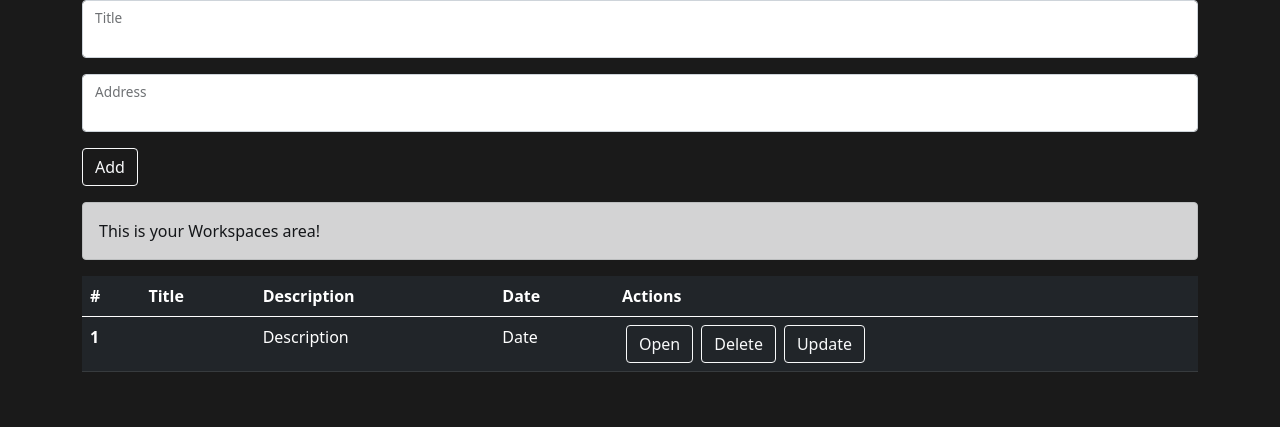
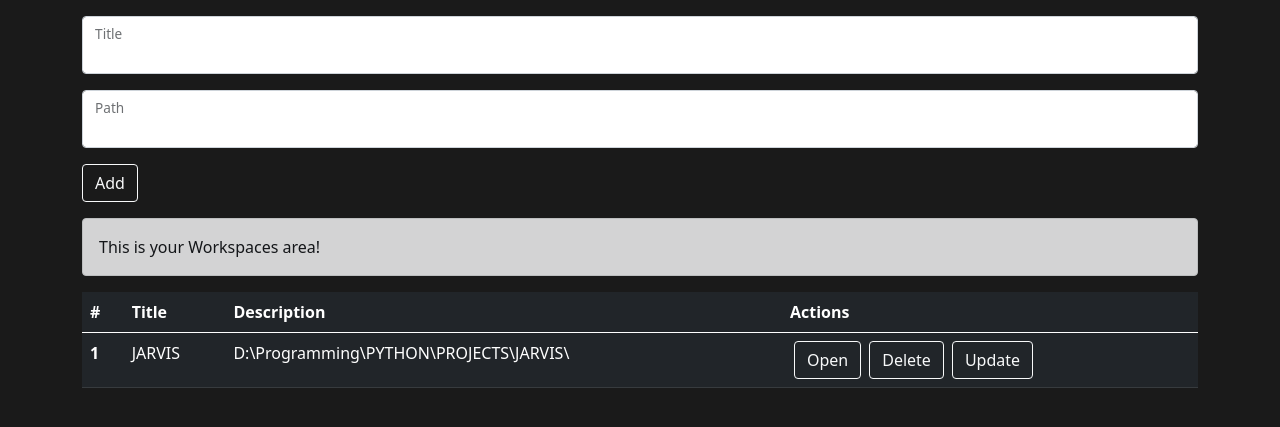
Before and after one commit to YashTitanium7/DASHBOARD_USING_FLASK, a Flask app: page /Workspaces/ in a window 1280 px wide. Shown: the part 56-483 px from the top of the page. Run offline with Flask 2, Linux system fonts and the light colour scheme; data comes from the database, SQL or seed files in the repository; both versions use the stored data as it was after the commit; parts of the project's set-up code (start-up, migrations or seed data) failed here and were passed over.

Commit message:
almost completed workspaces

```diff
--- a/app.py
+++ b/app.py
@@ -1,3 +1,4 @@
+from sys import path
 from flask import Flask, render_template
 from flask_sqlalchemy import SQLAlchemy
 from flask import request, redirect
@@ -20,6 +21,7 @@ class Todo(db.Model):
 
 class Workspace(db.Model):
   sno = db.Column(db.Integer, primary_key=True)
+  title = db.Column(db.String(500), nullable=False)
   path = db.Column(db.String(500), nullable=False)
 
 # ==========Your Dashboard==========
@@ -31,13 +33,26 @@ def dashboard():
 @app.route('/Workspaces/', methods=['GET', 'POST'])
 def workspaces():
   if request.method == 'POST':
-    file = request.form['filePath']
-    print(file)
-    workspace = Workspace(path=file)
+    fielTitle = request.form['fileTitle']
+    filePath = request.form['filePath']
+    workspace = Workspace(title=fielTitle, path=filePath)
     db.session.add(workspace)
     db.session.commit()
   allWorkspaces = Workspace.query.all()
   return render_template('workspaces.html', list=allWorkspaces)
+
+@app.route('/Workspaces/delete/<int:sno>')
+def deleteWorkspace(sno):
+  workspace = Workspace.query.filter_by(sno=sno).first()
+  db.session.delete(workspace)
+  db.session.commit()
+  return redirect("/Workspaces")
+
+@app.route('/Workspaces/open/<int:sno>')
+def openWorkspace(sno):
+  workspace = Workspace.query.filter_by(sno=sno).first()
+  startfile(workspace.path)
+  return redirect("/Workspaces")
 
 # ==========Your Projects==========
 @app.route('/Projects')
@@ -56,18 +71,12 @@ def tasks():
   allTodos = Todo.query.all()
   return render_template('tasks.html', allTodos=allTodos)
 
-@app.route('/tasks/show')
-def show():
-  allTodos = Todo.query.all()
-  print(allTodos)
-  return "This is show page"
-
 @app.route('/tasks/update/<int:sno>')
-def update():
+def updateTask():
   return "update page"
 
 @app.route('/tasks/delete/<int:sno>')
-def delete(sno):
+def deleteTask(sno):
   todo = Todo.query.filter_by(sno=sno).first()
   db.session.delete(todo)
   db.session.commit()
--- a/templates/workspaces.html
+++ b/templates/workspaces.html
@@ -7,13 +7,13 @@
 {% block body %}
 <div class="container">
   <form action="http://127.0.0.1:5000/Workspaces/" method="POST">
-    <div class="form-floating mb-3">
-      <input type="email" class="form-control" id="floatingInput">
+    <div class="form-floating my-3">
+      <input type="text" class="form-control" name="fileTitle" id="floatingInput">
       <label for="floatingInput">Title</label>
     </div>
-    <div class="form-floating">
-      <input type="password" class="form-control" id="floatingInput">
-      <label for="floatingPassword">Address</label>
+    <div class="form-floating mt-3">
+      <input type="text" class="form-control" name="filePath" id="floatingInput">
+      <label for="floatingPassword">Path</label>
     </div>
     <button type="submit" class="btn btn-outline-light my-3">Add</button>
     <div class="alert alert-dark" role="alert">
@@ -26,22 +26,22 @@
         <th scope="col">#</th>
         <th scope="col">Title</th>
         <th scope="col">Description</th>
-        <th scope="col">Date</th>
         <th scope="col">Actions</th>
       </tr>
     </thead>
     <tbody>
+      {% for item in list %}
       <tr>
-        <th scope="row">1</td>
-        <td scope="row"></td>
-        <td scope="row">Description</td>
-        <td scope="row">Date</td>
+        <th scope="row">{{loop.index}}</td>
+          <td scope="row">{{item.title}}</td>
+          <td scope="row">{{item.path}}</td>
         <td scope="row">
-          <a href="/tasks/delete/" type="button" class="mx-1  btn btn-outline-light">Open</button>
-          <a href="/tasks/delete/" type="button" class="mx-1  btn btn-outline-light">Delete</button>
+          <a href="/Workspaces/open/{{item.sno}}" type="button" class="mx-1  btn btn-outline-light">Open</button>
+          <a href="/Workspaces/delete/{{item.sno}}" type="button" class="mx-1  btn btn-outline-light">Delete</button>
           <a href="/tasks/update/" type="button" class="mx-1  btn btn-outline-light">Update</button>
         </td>
       </tr>
+      {% endfor %}
     </tbody>
   </table>
 </div>
```
Also changed, not shown: titaniumDatabase.db.
